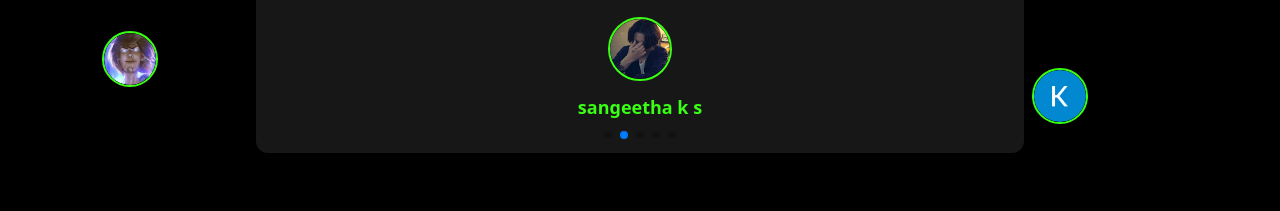
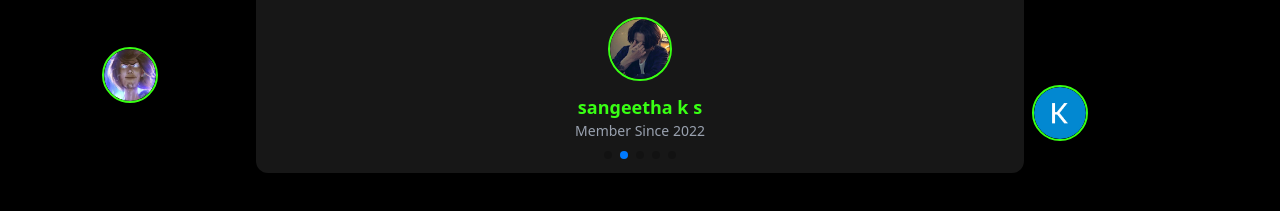
Before and after one commit to growbranz/boxfitx, a Next.js app: page / in a window 1280 px wide. Shown: the part 4220-4431 px from the top of the page. Built offline with nearby package versions, Linux system fonts and the light colour scheme.

Commit message:
updated the testimonials.tsx file

```diff
--- a/app/components/testimonials.tsx
+++ b/app/components/testimonials.tsx
@@ -9,34 +9,42 @@ import { motion } from "framer-motion";
 import "swiper/css";
 import "swiper/css/pagination";
 
-const testimonials = [
+// Define TypeScript type for testimonials
+interface Testimonial {
+  name: string;
+  text: string;
+  img: string;
+  role?: string; // optional role
+}
+
+const testimonials: Testimonial[] = [
   {
     name: "merwin adelric",
-    // role: "Member Since 2023",
+    role: "Member Since 2023",
     text: "Absolutely love this gym! The facilities are top-notch, with clean and well-maintained equipment that caters to all fitness levels. The staff is incredibly friendly, knowledgeable, and always ready to help with form, workouts, or motivation. The atmosphere is energetic yet welcoming—perfect whether you’re a beginner or a seasoned gym-goer. The trainers genuinely push you to achieve your goals. It’s more than just a gym—it’s a community that keeps you coming back. Highly recommend!..Special Mention to Karthik Anna and Mythreyan Anna 🔥🔥🔥🔥",
     img: "/testimonials/client1.png",
   },
   {
     name: "sangeetha k s",
-    // role: "Member Since 2022",
+    role: "Member Since 2022",
     text: "The gym is very spacious and has a clean, high-end feel to it. One of the best parts is the trainer — he’s extremely friendly, supportive, and always makes sure we’re using the correct form during workouts. If you make a mistake, he patiently helps you correct it. The gym is fully equipped with a wide range of new machines, so everything you need is already there. Whether you’re a beginner or someone more experienced, this place has everything to help you stay consistent and reach your goals. They also offer a separate timing exclusively for women, which makes it even more comfortable and convenient. Highly recommended!",
     img: "/testimonials/client2.png",
   },
   {
     name: "RFM Shaggy",
-    // role: "Member Since 2024",
+    role: "Member Since 2024",
     text: "I've been coming to Boxfitx for three months and it's been a game-changer. It's more than just a gym; it has a genuinely welcoming and motivating atmosphere. The equipment is top-of-the-line and always clean, just like the rest of the facility. The staff are the best part—super friendly, knowledgeable, and always encouraging. If you're looking for a gym that feels like a community, this is your place. Highly recommend!",
     img: "/testimonials/client3.png",
   },
   {
     name: "Karthick R",
-    // role: "Member Since 2023",
+    role: "Member Since 2023",
     text: "From the moment you walk in, you feel the positive energy. The music, the cleanliness, and the professional trainers make every workout enjoyable. I’ve seen amazing results here. Best gym in Krishnagiri. Love the vibe here..",
     img: "/testimonials/client4.png",
   },
   {
     name: "boxer Vinoth",
-    // role: "Member Since 2021",
+    role: "Member Since 2021",
     text: "Box FitX has been awesome to me, This is the best gym in the Krishnagiri. Their trainers are exceptional, the overall vibe is great inside the gym, and I’ve had nothing but good experiences in the gym. I definitely recommend this gym to my friends and family.",
     img: "/testimonials/client5.png",
   },
@@ -113,7 +121,8 @@ const Testimonials = () => {
                     className="w-16 h-16 rounded-full border-2 border-[#39FF14] mb-3"
                   />
                   <h4 className="font-bold text-lg text-[#39FF14]">{item.name}</h4>
-                  <p className="text-sm text-gray-400">{item.role}</p>
+                  {/* Only render role if it exists */}
+                  {item.role && <p className="text-sm text-gray-400">{item.role}</p>}
                 </div>
               </div>
             </SwiperSlide>
```
